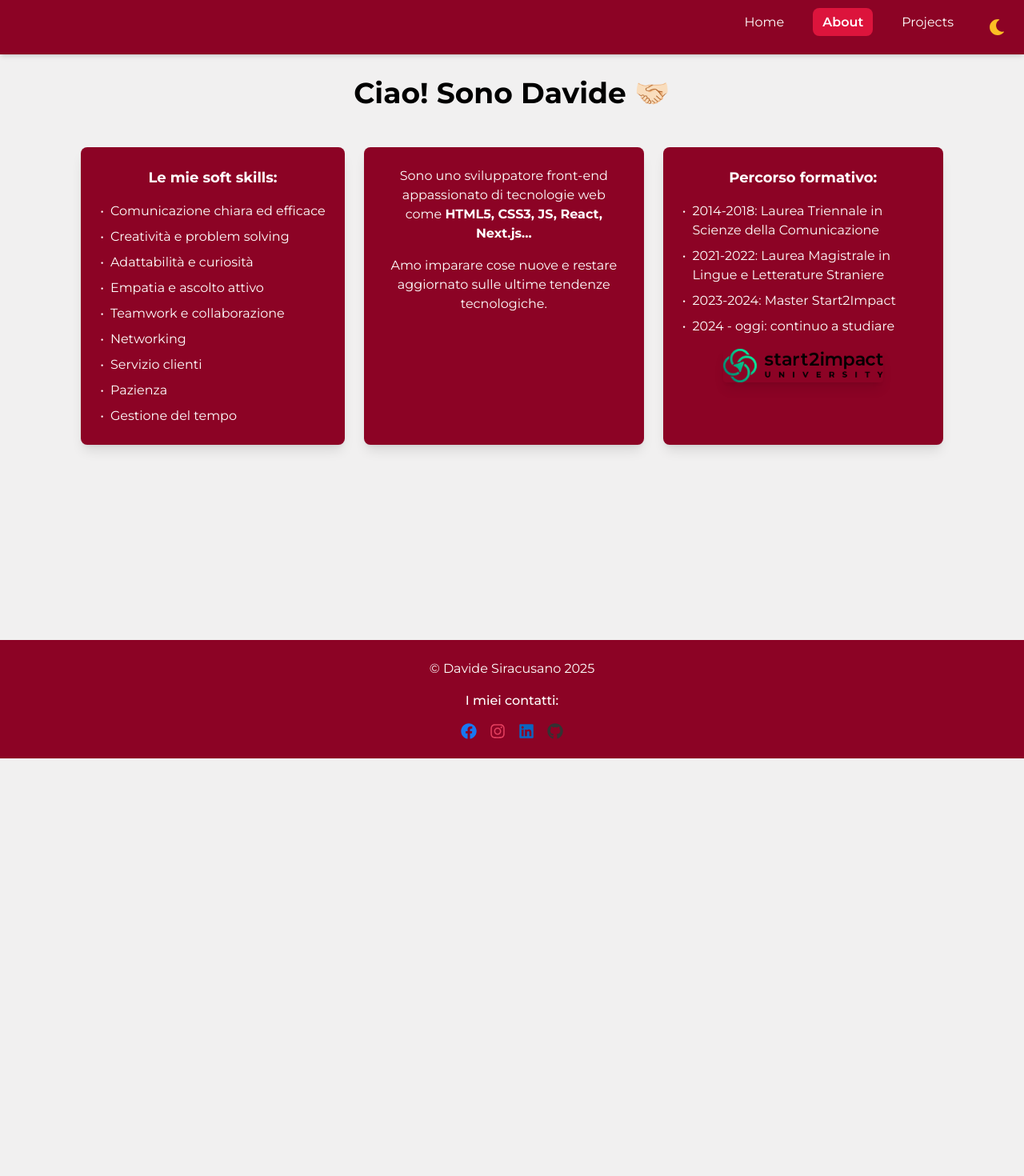
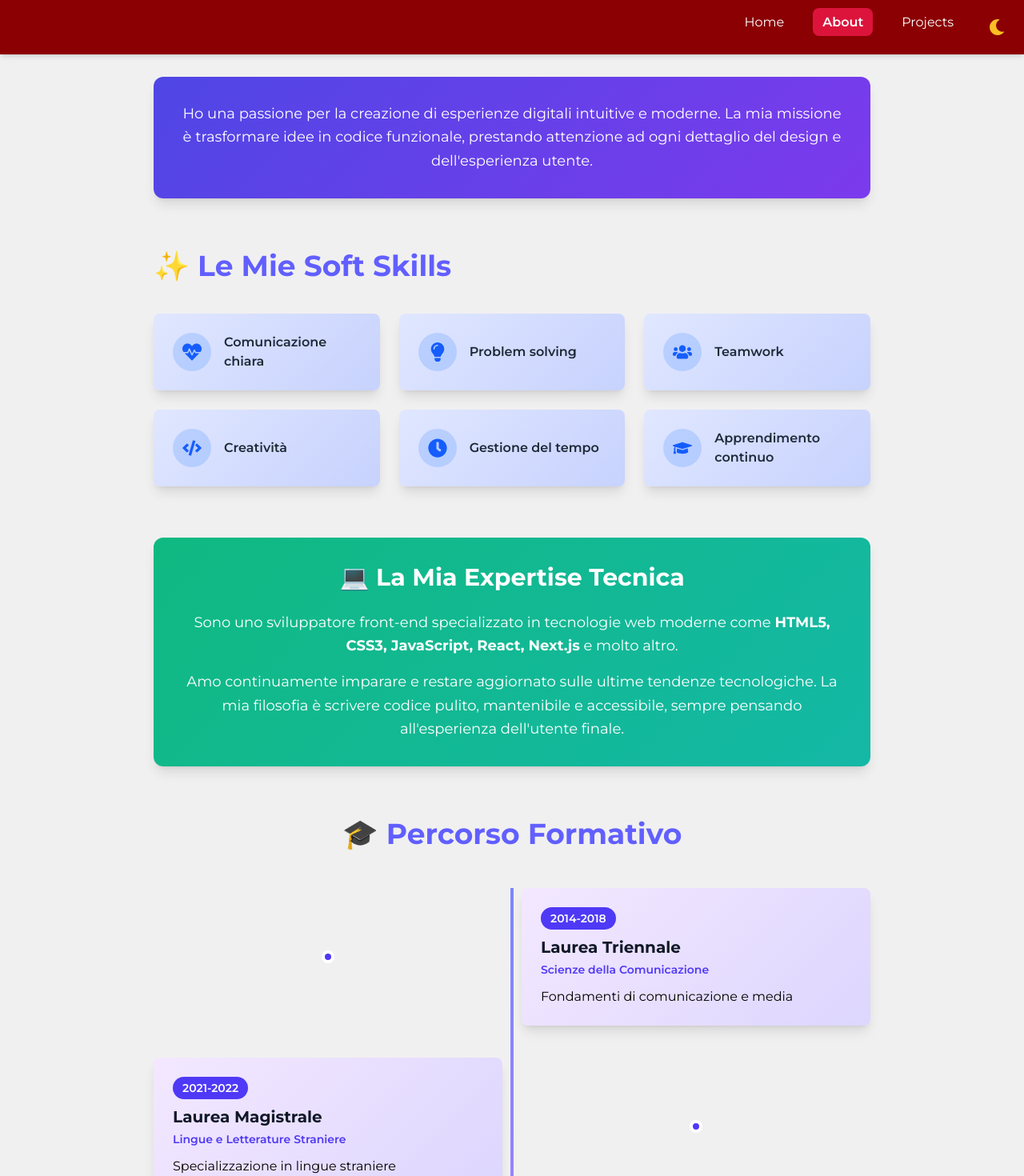
Before and after one commit to DavideSiracusano/davide-siracusano-portfolio, a Next.js app: page /About in a window 1280 px wide. Shown: the top 1470 px of the page at 80% size. Before the commit the page ends 948 px from the top, so only its background shows below. Built offline with nearby package versions, Linux system fonts and the light colour scheme.

Commit message:
fix home page e about

```diff
--- a/src/app/About/page.js
+++ b/src/app/About/page.js
@@ -2,114 +2,249 @@
 
 import { motion } from "framer-motion";
 import Image from "next/image";
+import {
+  FaLightbulb,
+  FaUsers,
+  FaGraduationCap,
+  FaCode,
+  FaHeartbeat,
+  FaClock,
+} from "react-icons/fa";
 import start2impactImg from "../imgs/cropped-Logo_University-09.webp";
 
 export default function About() {
+  const softSkills = [
+    { icon: FaHeartbeat, text: "Comunicazione chiara" },
+    { icon: FaLightbulb, text: "Problem solving" },
+    { icon: FaUsers, text: "Teamwork" },
+    { icon: FaCode, text: "Creatività" },
+    { icon: FaClock, text: "Gestione del tempo" },
+    { icon: FaGraduationCap, text: "Apprendimento continuo" },
+  ];
+
+  const educationTimeline = [
+    {
+      year: "2014-2018",
+      title: "Laurea Triennale",
+      subtitle: "Scienze della Comunicazione",
+      description: "Fondamenti di comunicazione e media",
+    },
+    {
+      year: "2021-2022",
+      title: "Laurea Magistrale",
+      subtitle: "Lingue e Letterature Straniere",
+      description: "Specializzazione in lingue straniere",
+    },
+    {
+      year: "2023-2024",
+      title: "Master Fullstack Developer",
+      subtitle: "Start2Impact University",
+      description:
+        "850 ore - HTML, CSS, JS, React, Next.js, Node.js, Express, MongoDB, Git/GitHub",
+    },
+    {
+      year: "2024-2025",
+      title: "Sviluppo Autodidatta",
+      subtitle: "Progetti Personali e Collaborativi",
+      description: "Continuamente aggiornato e lavorando su nuovi progetti",
+    },
+    {
+      year: "2025",
+      title: "Corso Formatemp",
+      subtitle: "Frontend e Backend",
+      description: "320 ore - Approfondimento su tecnologie moderne",
+    },
+  ];
+
+  const containerVariants = {
+    hidden: { opacity: 0 },
+    visible: {
+      opacity: 1,
+      transition: {
+        staggerChildren: 0.2,
+        delayChildren: 0.1,
+      },
+    },
+  };
+
+  const itemVariants = {
+    hidden: { opacity: 0, y: 20 },
+    visible: {
+      opacity: 1,
+      y: 0,
+      transition: { duration: 0.5 },
+    },
+  };
   return (
     <motion.div
-      className="min-h-screen pt-24 pb-16 px-4"
       initial={{ opacity: 0, y: 20 }}
       animate={{ opacity: 1, y: 0 }}
       exit={{ opacity: 0 }}
       transition={{ duration: 1 }}
+      className="min-h-screen pt-16 sm:pt-24 pb-12 sm:pb-16 px-3 sm:px-4 flex flex-col items-center justify-center"
     >
-      <div className="max-w-7xl mx-auto">
-        <h1 className="text-center text-4xl font-bold mb-12">
-          Ciao! Sono Davide 🤝🏻
-        </h1>
+      <div className="max-w-4xl mx-auto w-full">
+        {/* Intro Bio */}
+        <motion.div
+          initial={{ opacity: 0, scale: 0.95 }}
+          whileInView={{ opacity: 1, scale: 1 }}
+          viewport={{ once: true }}
+          transition={{ duration: 0.6 }}
+          className="about-section rounded-xl p-8 shadow-lg text-center mb-16"
+        >
+          <p className="text-lg text-white leading-relaxed">
+            Ho una passione per la creazione di esperienze digitali intuitive e
+            moderne. La mia missione è trasformare idee in codice funzionale,
+            prestando attenzione ad ogni dettaglio del design e
+            dell&apos;esperienza utente.
+          </p>
+        </motion.div>
 
-        <div className=" flex flex-wrap justify-center gap-6">
         {/* Soft Skills */}
-          <div className="w-full sm:w-auto sm:max-w-[350px] animate-gradient rounded-lg p-6 shadow-lg hover:shadow-xl transition-all duration-300 hover:-translate-y-1">
-            <p className="text-center font-bold text-lg mb-4 text-white ">
-              Le mie soft skills:
+        <motion.div
+          variants={containerVariants}
+          initial="hidden"
+          whileInView="visible"
+          viewport={{ once: true }}
+          className="mb-16"
+        >
+          <motion.h2
+            variants={itemVariants}
+            className="text-4xl font-bold mb-10 text-indigo-500"
+          >
+            ✨ Le Mie Soft Skills
+          </motion.h2>
+          <div className="grid grid-cols-1 sm:grid-cols-2 lg:grid-cols-3 gap-6">
+            {softSkills.map((skill, index) => {
+              const Icon = skill.icon;
+              return (
+                <motion.div
+                  key={index}
+                  variants={itemVariants}
+                  whileHover={{ scale: 1.05, translateY: -5 }}
+                  className="skill-card-about p-6 rounded-lg shadow-lg hover:shadow-xl transition-all duration-300"
+                >
+                  <div className="flex items-center gap-4">
+                    <div className="p-3 bg-blue-500/20 dark:bg-blue-500/30 rounded-full">
+                      <Icon className="text-2xl text-blue-600 dark:text-blue-400" />
+                    </div>
+                    <p className="font-semibold text-gray-800 dark:text-gray-100">
+                      {skill.text}
                     </p>
-            <ul className="space-y-2 text-white">
-              <li className="flex items-start">
-                <span className="mr-2">•</span>
-                Comunicazione chiara ed efficace
-              </li>
-              <li className="flex items-start">
-                <span className="mr-2">•</span>
-                Creatività e problem solving
-              </li>
-              <li className="flex items-start">
-                <span className="mr-2">•</span>
-                Adattabilità e curiosità
-              </li>
-              <li className="flex items-start">
-                <span className="mr-2">•</span>
-                Empatia e ascolto attivo
-              </li>
-              <li className="flex items-start">
-                <span className="mr-2">•</span>
-                Teamwork e collaborazione
-              </li>
-              <li className="flex items-start">
-                <span className="mr-2">•</span>
-                Networking
-              </li>
-              <li className="flex items-start">
-                <span className="mr-2">•</span>
-                Servizio clienti
-              </li>
-              <li className="flex items-start">
-                <span className="mr-2">•</span>
-                Pazienza
-              </li>
-              <li className="flex items-start">
-                <span className="mr-2">•</span>
-                Gestione del tempo
-              </li>
-            </ul>
+                  </div>
+                </motion.div>
+              );
+            })}
+          </div>
+        </motion.div>
+
+        {/* Expertise Tecnica */}
+        <motion.div
+          initial={{ opacity: 0, scale: 0.95 }}
+          whileInView={{ opacity: 1, scale: 1 }}
+          viewport={{ once: true }}
+          transition={{ duration: 0.6 }}
+          className="expertise-section rounded-xl p-8 shadow-lg mb-16 text-center"
+        >
+          <h2 className="text-3xl font-bold mb-6 text-white flex items-center justify-center gap-2">
+            💻 La Mia Expertise Tecnica
+          </h2>
+          <p className="text-lg text-white mb-4 leading-relaxed">
+            Sono uno sviluppatore front-end specializzato in tecnologie web
+            moderne come{" "}
+            <strong>HTML5, CSS3, JavaScript, React, Next.js</strong> e molto
+            altro.
+          </p>
+          <p className="text-lg text-white leading-relaxed">
+            Amo continuamente imparare e restare aggiornato sulle ultime
+            tendenze tecnologiche. La mia filosofia è scrivere codice pulito,
+            mantenibile e accessibile, sempre pensando all&apos;esperienza
+            dell&apos;utente finale.
+          </p>
+        </motion.div>
+
+        {/* Timeline Formativa */}
+        <motion.div
+          initial={{ opacity: 0 }}
+          whileInView={{ opacity: 1 }}
+          viewport={{ once: true }}
+          transition={{ duration: 0.6 }}
+          className="mb-16"
+        >
+          <h2 className="text-4xl font-bold mb-12 text-indigo-500 text-center">
+            🎓 Percorso Formativo
+          </h2>
+          <div className="relative">
+            {/* Linea verticale */}
+            <div className="hidden md:block absolute left-1/2 transform -translate-x-1/2 w-1 h-full bg-gradient-to-b from-indigo-400 to-purple-400 dark:from-indigo-600 dark:to-purple-600"></div>
+
+            {/* Timeline Items */}
+            <div className="space-y-10">
+              {educationTimeline.map((item, index) => (
+                <motion.div
+                  key={index}
+                  variants={itemVariants}
+                  initial="hidden"
+                  whileInView="visible"
+                  viewport={{ once: true }}
+                  transition={{ delay: index * 0.1 }}
+                  className={`flex flex-col md:flex-row gap-6 ${
+                    index % 2 === 0 ? "md:flex-row-reverse" : ""
+                  }`}
+                >
+                  {/* Contenuto */}
+                  <div className="md:w-1/2">
+                    <div className="timeline-card p-6 rounded-lg shadow-lg hover:shadow-xl transition-all duration-300">
+                      <div className="flex items-center gap-2 mb-2">
+                        <span className="px-3 py-1 rounded-full bg-indigo-600 text-white text-sm font-semibold">
+                          {item.year}
+                        </span>
+                      </div>
+                      <h3 className="text-xl font-bold text-gray-900 dark:text-white mb-1">
+                        {item.title}
+                      </h3>
+                      <p className="text-sm text-indigo-600 dark:text-indigo-400 font-semibold mb-3">
+                        {item.subtitle}
+                      </p>
+                      <p>{item.description}</p>
+                    </div>
                   </div>
 
-          {/* Esperienza Tecnica */}
-          <div className="w-full sm:w-auto sm:max-w-[350px] animate-gradient rounded-lg p-6 shadow-lg hover:shadow-xl transition-all duration-300 hover:-translate-y-1 text-center">
-            <p className="text-center text-white  text-md mb-4">
-              Sono uno sviluppatore front-end appassionato di tecnologie web
-              come <strong>HTML5, CSS3, JS, React, Next.js...</strong>
-            </p>
-            <p className="text-center text-white  text-md">
-              Amo imparare cose nuove e restare aggiornato sulle ultime tendenze
-              tecnologiche.
-            </p>
+                  {/* Punto sulla linea */}
+                  <div className="md:w-1/2 flex items-center justify-center">
+                    <div className="w-4 h-4 rounded-full bg-indigo-600 dark:bg-indigo-400 border-4 border-white dark:border-gray-900 relative z-10"></div>
                   </div>
+                </motion.div>
+              ))}
+            </div>
+          </div>
+        </motion.div>
 
-          {/* Percorso Formativo */}
-          <div className="w-full sm:w-auto sm:max-w-[350px] animate-gradient rounded-lg p-6 shadow-lg hover:shadow-xl transition-all duration-300 hover:-translate-y-1">
-            <p className="text-center font-bold text-lg mb-4 text-white">
-              Percorso formativo:
-            </p>
-            <ul className="space-y-2 text-left text-white">
-              <li className="flex items-start">
-                <span className="mr-2">•</span>
-                2014-2018: Laurea Triennale in Scienze della Comunicazione
-              </li>
-              <li className="flex items-start">
-                <span className="mr-2">•</span>
-                2021-2022: Laurea Magistrale in Lingue e Letterature Straniere
-              </li>
-              <li className="flex items-start">
-                <span className="mr-2">•</span>
-                2023-2024: Master Start2Impact
-              </li>
-              <li className="flex items-start">
-                <span className="mr-2">•</span>
-                2024 - oggi: continuo a studiare
-              </li>
-            </ul>
-            <div className="flex justify-center mt-4">
+        {/* Certificazioni */}
+        <motion.div
+          initial={{ opacity: 0, scale: 0.95 }}
+          whileInView={{ opacity: 1, scale: 1 }}
+          viewport={{ once: true }}
+          transition={{ duration: 0.6 }}
+          className="certifications-section text-center p-8 rounded-xl shadow-lg"
+        >
+          <h2 className="text-3xl font-bold mb-6 text-white">
+            🏆 Certificazioni
+          </h2>
+          <div className="flex justify-center mb-6">
             <Image
               src={start2impactImg}
               alt="Start2Impact"
-                width={200}
-                height={100}
-                className="rounded shadow-lg "
+              width={300}
+              height={150}
+              className="rounded-lg shadow-lg hover:shadow-xl transition-all duration-300 hover:scale-105"
             />
           </div>
-          </div>
-        </div>
+          <p className="text-white text-lg">
+            Attestato da <strong>Start2Impact University</strong> - Master
+            Fullstack Developer
+          </p>
+        </motion.div>
       </div>
     </motion.div>
   );
--- a/src/app/globals.css
+++ b/src/app/globals.css
@@ -81,6 +81,67 @@ body.dark .hero-section {
   );
 }
 
+/* Sezione About Page */
+.about-section {
+  background: linear-gradient(135deg, #4f46e5, #7c3aed);
+}
+
+body.dark .about-section {
+  background: linear-gradient(
+    135deg,
+    rgba(30, 27, 75, 0.95),
+    rgba(67, 26, 107, 0.95)
+  );
+}
+
+.skill-card-about {
+  background: linear-gradient(135deg, #e0e7ff, #c7d2fe);
+}
+
+body.dark .skill-card-about {
+  background: linear-gradient(
+    135deg,
+    rgba(49, 46, 129, 0.9),
+    rgba(67, 56, 202, 0.9)
+  );
+}
+
+.expertise-section {
+  background: linear-gradient(135deg, #10b981, #14b8a6);
+}
+
+body.dark .expertise-section {
+  background: linear-gradient(
+    135deg,
+    rgba(5, 46, 22, 0.95),
+    rgba(4, 47, 46, 0.95)
+  );
+}
+
+.timeline-card {
+  background: linear-gradient(135deg, #f3e8ff, #ddd6fe);
+}
+
+body.dark .timeline-card {
+  background: linear-gradient(
+    135deg,
+    rgba(88, 28, 135, 0.3),
+    rgba(99, 102, 241, 0.3)
+  );
+}
+
+.certifications-section {
+  background: linear-gradient(135deg, #7c3aed, #e879f9);
+}
+
+body.dark .certifications-section {
+  background: linear-gradient(
+    135deg,
+    rgba(67, 26, 107, 0.95),
+    rgba(168, 85, 247, 0.95)
+  );
+}
+
 /* Animazione gradiente per navbar, footer e link progetti */
 .animate-gradient {
   animation: color-change-2x 2s infinite alternate linear;
```
Also changed, not shown: src/app/Home/page.js (+22 -6 lines), src/app/imgs/formatemp.png (added). Lines whose indentation alone changed are shown as unchanged.
